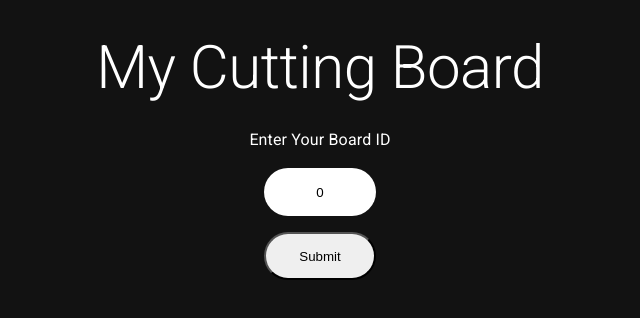
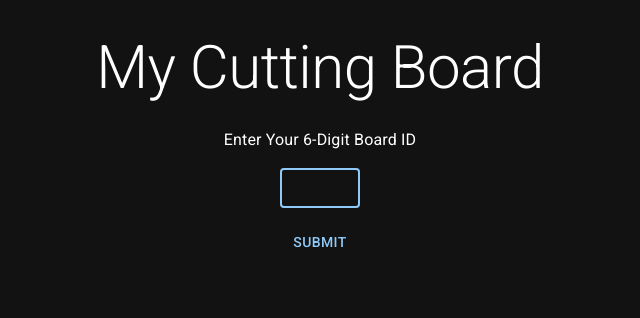
Before and after one commit to JCWoodworker/cuttingBoardCorner, a React (Vite) app: page / in a window 1280 px wide. Shown: the top 318 px of the page, without its empty margins (320-960 px from the left). Built offline with nearby package versions, Linux system fonts and the light colour scheme.

Commit message:
reduced all the unnecesary code

```diff
--- a/src/App.tsx
+++ b/src/App.tsx
@@ -5,7 +5,6 @@ import CssBaseline from "@mui/material/CssBaseline"
 import HomePage from "./pages/HomePage"
 import NotFound from "./pages/NotFound"
 import BoardData from "./pages/BoardData"
-import BoardDataProvider from "./context/BoardDataProvider"
 
 const darkTheme = createTheme({
 	palette: {
@@ -16,14 +15,12 @@ const darkTheme = createTheme({
 const App = () => {
 	return (
 		<ThemeProvider theme={darkTheme}>
-			<BoardDataProvider>
 			<CssBaseline />
 			<Routes>
 				<Route path="/" element={<HomePage />} />
 				<Route path="/boards/:boardId" element={<BoardData />} />
 				<Route path="*" element={<NotFound />} />
 			</Routes>
-			</BoardDataProvider>
 		</ThemeProvider>
 	)
 }
--- a/src/context/BoardDataProvider.tsx
+++ /dev/null
@@ -1,55 +0,0 @@
-import { useState, createContext, useEffect } from "react"
-
-interface Props {
-	children: React.ReactNode[]
-}
-
-export interface BoardData {
-	id: number | undefined
-	board_description: string
-	board_type: string
-	board_image_url: string
-	customer_message: string
-}
-
-export interface BoardDataContextType {
-	boardData: BoardData
-	setBoardData: React.Dispatch<React.SetStateAction<BoardData>>
-}
-
-const defaultBoardData = {
-	id: undefined,
-	board_description: "",
-	board_type: "",
-	board_image_url: "",
-	customer_message: "",
-}
-
-export const BoardDataContext = createContext<BoardDataContextType>({
-	boardData: defaultBoardData,
-	setBoardData: () => {},
-})
-
-const BoardDataProvider: React.FC<Props> = ({ children }) => {
-	const persistedBoardData = localStorage.getItem("boardData")
-	const [boardData, setBoardData] = useState<BoardData>(
-		persistedBoardData ? JSON.parse(persistedBoardData) : defaultBoardData
-	)
-
-	useEffect(() => {
-		localStorage.setItem("boardData", JSON.stringify(boardData))
-	}, [boardData])
-
-	return (
-		<BoardDataContext.Provider
-			value={{
-				boardData,
-				setBoardData,
-			}}
-		>
-			{children}
-		</BoardDataContext.Provider>
-	)
-}
-
-export default BoardDataProvider
--- a/src/hooks/useBoardData.tsx
+++ /dev/null
@@ -1,9 +0,0 @@
-import { useContext } from "react"
-import { BoardDataContext } from "../context/BoardDataProvider"
-
-export const useBoardData = () => {
-	const { boardData, setBoardData } = useContext(BoardDataContext)
-	return { boardData, setBoardData }
-}
-
-export default useBoardData
--- a/src/pages/BoardData.tsx
+++ b/src/pages/BoardData.tsx
@@ -1,15 +1,14 @@
-import { useEffect } from "react"
+import { useState, useEffect } from "react"
 import { useParams } from "react-router-dom"
 
 import axios from "axios"
 import { getBackendUrl } from "../utils/getBackendUrl"
-import useBoardData from "../hooks/useBoardData"
 
 import BoardDataShow from "./BoardDataShow"
 
 const BoardData = () => {
 	const { boardId } = useParams()
-	const { boardData, setBoardData } = useBoardData()
+	const [boardData, setBoardData] = useState({})
 
 	const fetchBoardData = async () => {
 		try {
@@ -27,7 +26,7 @@ const BoardData = () => {
 
 	useEffect(() => {
 		fetchBoardData()
-	}, [])
+	}, [boardId])
 
 	return (
 		<>
--- a/src/pages/BoardDataShow.tsx
+++ b/src/pages/BoardDataShow.tsx
@@ -1,22 +1,20 @@
 import { Typography } from "@mui/material"
-import { BoardData } from "../context/BoardDataProvider"
 
 interface Props {
-	boardData: BoardData
+	// eslint-disable-next-line @typescript-eslint/no-explicit-any
+	boardData: any | undefined
 }
 
 const BoardDataShow: React.FC<Props> = ({ boardData }) => {
 	return (
 		<>
-			<Typography variant="h3">My {boardData.board_type}</Typography>
+			<Typography variant="h3">My Board</Typography>
 			<p>Board ID: {boardData.id}</p>
-			<p>Description: {boardData.board_description}</p>
-			<img
-				src="https://cuttingboardcornerimages.s3.us-east-2.amazonaws.com/20240229_211833+(1).jpg"
-				className="cutting-board-image"
-			></img>
+			<img src="" className="cutting-board-image"></img>
 		</>
 	)
 }
 
 export default BoardDataShow
+
+// "https://cuttingboardcornerimages.s3.us-east-2.amazonaws.com/20240229_211833+(1).jpg"
--- a/src/pages/HomePage.tsx
+++ b/src/pages/HomePage.tsx
@@ -1,49 +1,41 @@
-import { useState, useEffect } from "react"
-import { Typography } from "@mui/material"
+import { Button, TextField, Typography } from "@mui/material"
 import { useNavigate } from "react-router-dom"
-import useBoardData from "../hooks/useBoardData"
 
 const HomePage: React.FC = () => {
-	const [myBoardId, setMyBoardId] = useState<number>(0)
-	const { boardData, setBoardData } = useBoardData()
 	const navigate = useNavigate()
-
-	const handleSetBoardId = (boardId: number) => {
-		setMyBoardId(boardId)
-	}
-
-	const handleChange = (e: React.ChangeEvent<HTMLInputElement>) => {
-		const boardId = Number(e.target.value)
-		handleSetBoardId(boardId)
-	}
 
 	const handleSubmit = (event: React.FormEvent<HTMLFormElement>) => {
 		event.preventDefault()
-		handleSetBoardId(myBoardId)
-		navigate(`/boards/${myBoardId}`)
+		// eslint-disable-next-line @typescript-eslint/no-explicit-any
+		const boardId = (event.target as any).boardId.value
+		navigate(`/boards/${boardId}`)
 	}
-
-	useEffect(() => {
-		setBoardData({ ...boardData, id: myBoardId })
-	}, [myBoardId])
 
 	return (
 		<>
 			<Typography variant="h2">My Cutting Board</Typography>
 			<br />
 			<form className="form" onSubmit={handleSubmit}>
-				<label>Enter Your Board ID</label>
-				<input
-					className="form-input-box"
-					type="float"
-					min="0"
+				<label>Enter Your 6-Digit Board ID</label>
+				<TextField
+					id="boardId"
 					name="boardId"
-					onChange={handleChange}
-					value={myBoardId}
+					variant="outlined"
+					size="small"
+					required
+					autoFocus
+					inputProps={{
+						inputMode: "numeric",
+						pattern: "[0-9]*",
+						minLength: 0,
+						maxLength: 6,
+						style: { textAlign: "center" },
+						"aria-label": "Enter Your Board ID",
+						"aria-required": "true",
+					}}
+					style={{ width: "5rem" }}
 				/>
-				<button className="form-submit" type="submit">
-					Submit
-				</button>
+				<Button type="submit">Submit</Button>
 			</form>
 		</>
 	)
```
Lines whose indentation alone changed are shown as unchanged.
